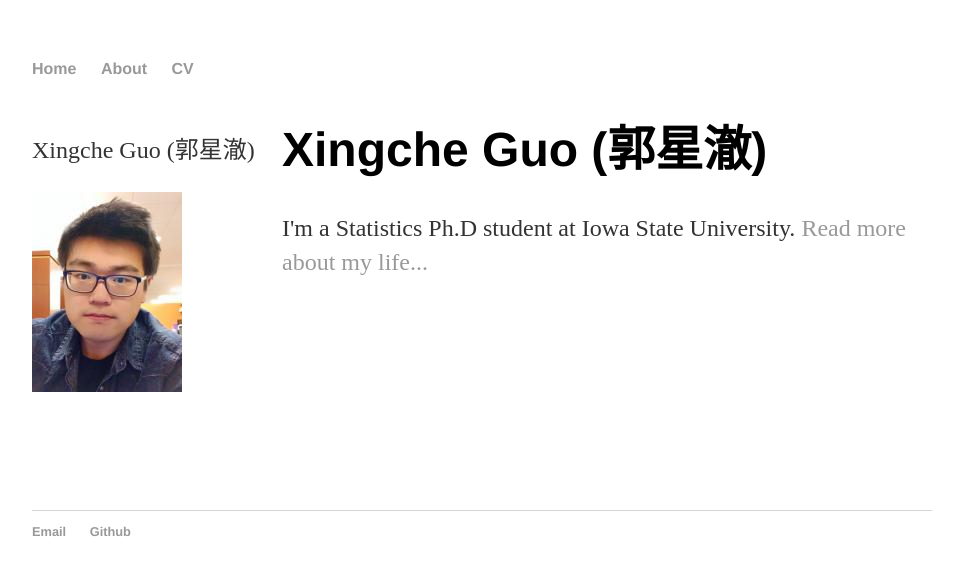
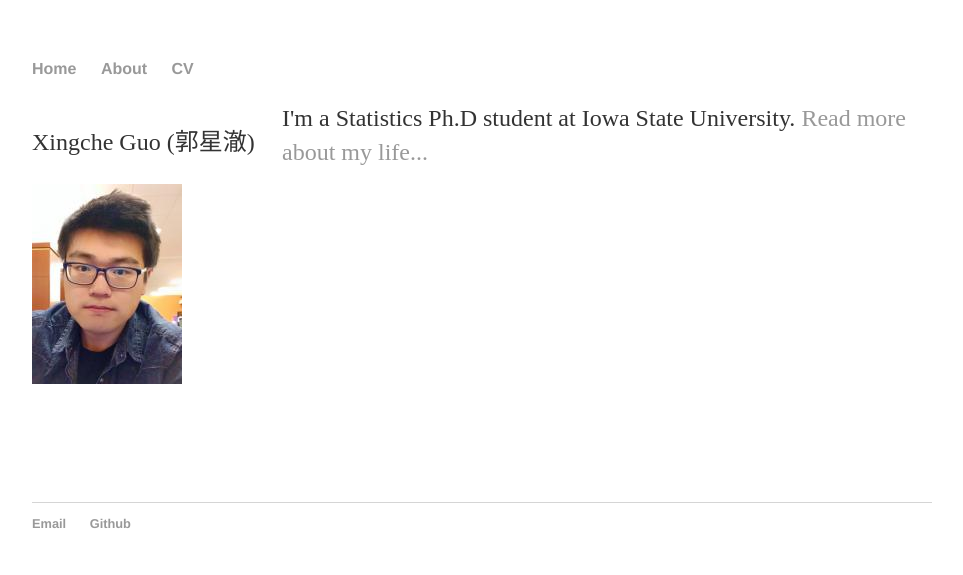
Before and after one commit to xingcheg/xingcheg.github.io, a Jekyll site: the page built from index.html, in a window 1280 px wide. Shown: the top 575 px of the page, without its empty margins (158-1121 px from the left). Built offline with Jekyll 4.4.1, drawn with Linux system fonts in a browser that asks for light colours.

Commit message:
Update index.html

```diff
--- a/index.html
+++ b/index.html
@@ -3,6 +3,5 @@ layout: default
 title: Xingche Guo
 ---
 <div class="blurb">
-	<h1>Xingche Guo (郭星澈)</h1>
 	<p>I'm a Statistics Ph.D student at Iowa State University. <a href="/about">Read more about my life...</a></p>
 </div><!-- /.blurb -->
```
